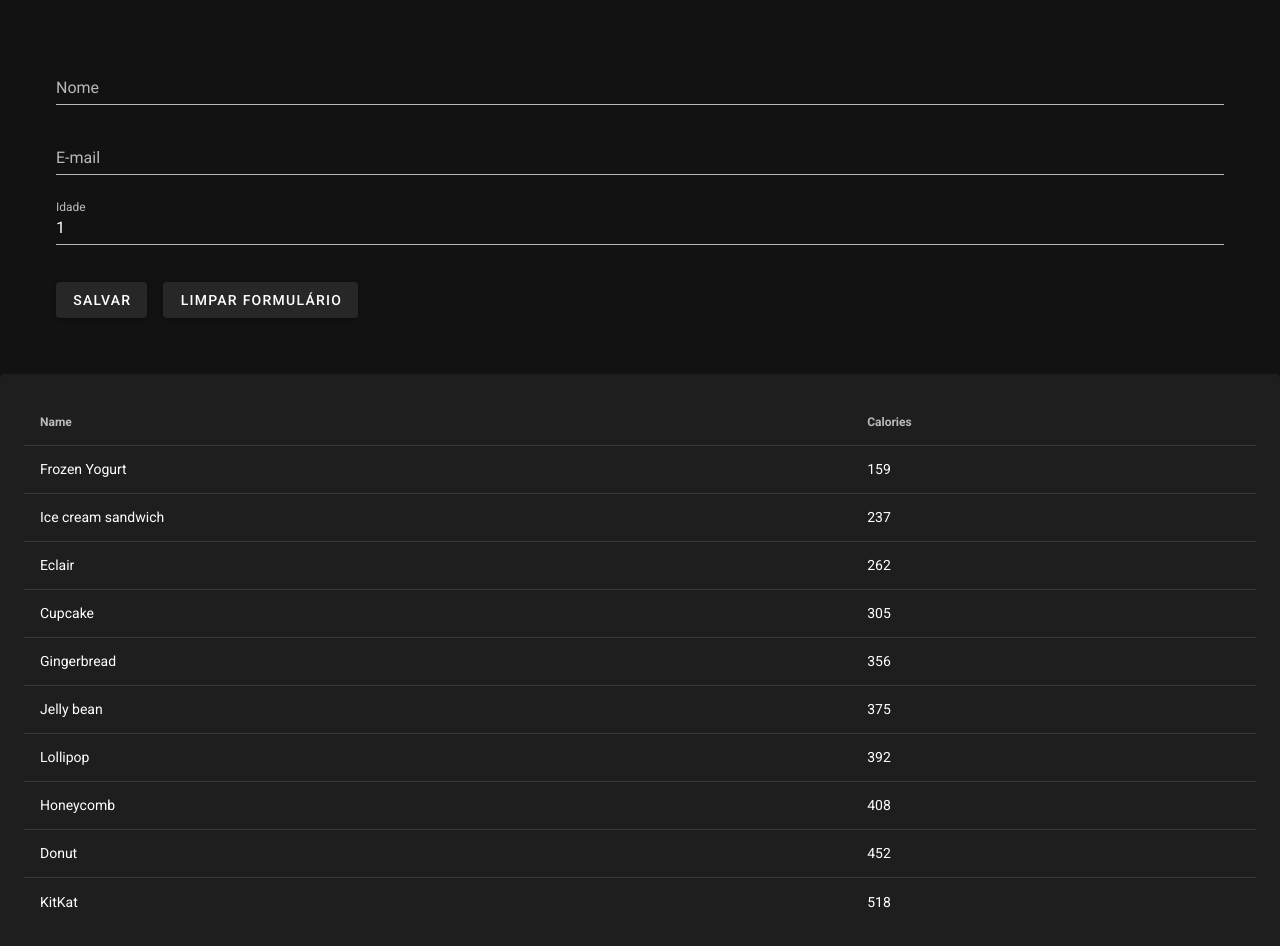
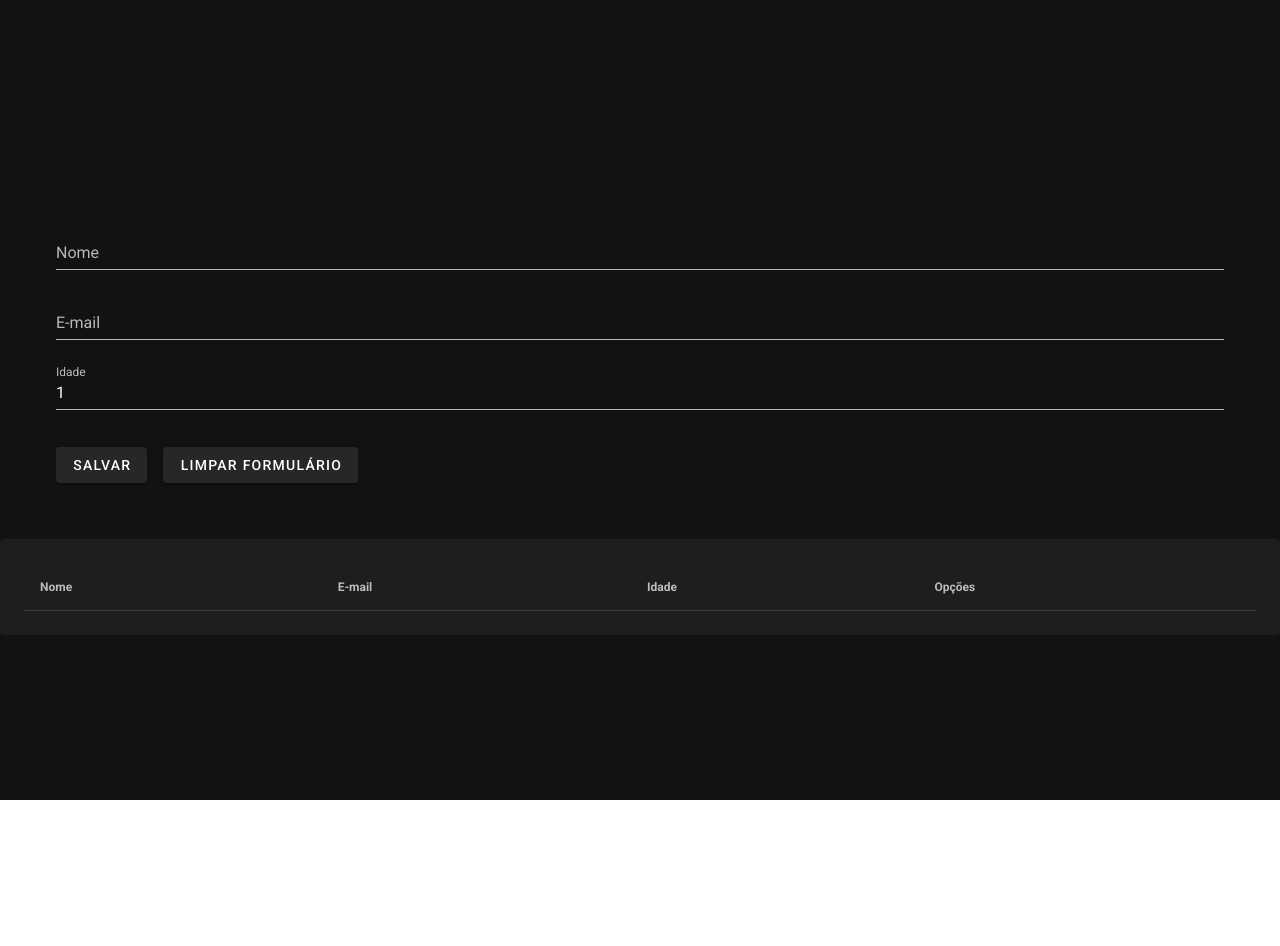
Before and after one commit to leo-schlanger/vue-form-tests, a Vue app: page / in a window 1280 px wide. Shown: the top 946 px of the page. After the commit the page ends 800 px from the top, so only its background shows below. Built offline with nearby package versions, Linux system fonts and the light colour scheme.

Commit message:
users table

```diff
--- a/src/components/Form.vue
+++ b/src/components/Form.vue
@@ -41,7 +41,6 @@
 </template>
 
 <script>
-  //import { mapState } from 'vuex'
   import { validationMixin } from 'vuelidate'
   import { required, minLength, email, numeric, minValue } from 'vuelidate/lib/validators'
 
--- a/src/components/Table.vue
+++ b/src/components/Table.vue
@@ -4,20 +4,30 @@
       <thead>
         <tr>
           <th class="text-left">
-            Name
+            Nome
           </th>
           <th class="text-left">
-            Calories
+            E-mail
+          </th>
+          <th class="text-left">
+            Idade
+          </th>
+          <th class="text-left">
+            Opções
           </th>
         </tr>
       </thead>
       <tbody>
         <tr
-          v-for="item in desserts"
+          v-for="item in users"
           :key="item.name"
         >
           <td>{{ item.name }}</td>
-          <td>{{ item.calories }}</td>
+          <td>{{ item.email }}</td>
+          <td>{{ item.age }}</td>
+          <td>
+            <button>Editar</button>
+          </td>
         </tr>
       </tbody>
     </template>
@@ -25,54 +35,13 @@
 </template>
 
 <script>
+  import { mapState } from 'vuex'
+
   export default {
     name: 'Table',
 
-    data () {
-      return {
-        desserts: [
-          {
-            name: 'Frozen Yogurt',
-            calories: 159,
-          },
-          {
-            name: 'Ice cream sandwich',
-            calories: 237,
-          },
-          {
-            name: 'Eclair',
-            calories: 262,
-          },
-          {
-            name: 'Cupcake',
-            calories: 305,
-          },
-          {
-            name: 'Gingerbread',
-            calories: 356,
-          },
-          {
-            name: 'Jelly bean',
-            calories: 375,
-          },
-          {
-            name: 'Lollipop',
-            calories: 392,
-          },
-          {
-            name: 'Honeycomb',
-            calories: 408,
-          },
-          {
-            name: 'Donut',
-            calories: 452,
-          },
-          {
-            name: 'KitKat',
-            calories: 518,
-          },
-        ],
-      }
-    },
+    computed: mapState([
+      'users'
+    ])
   }
 </script>
```
